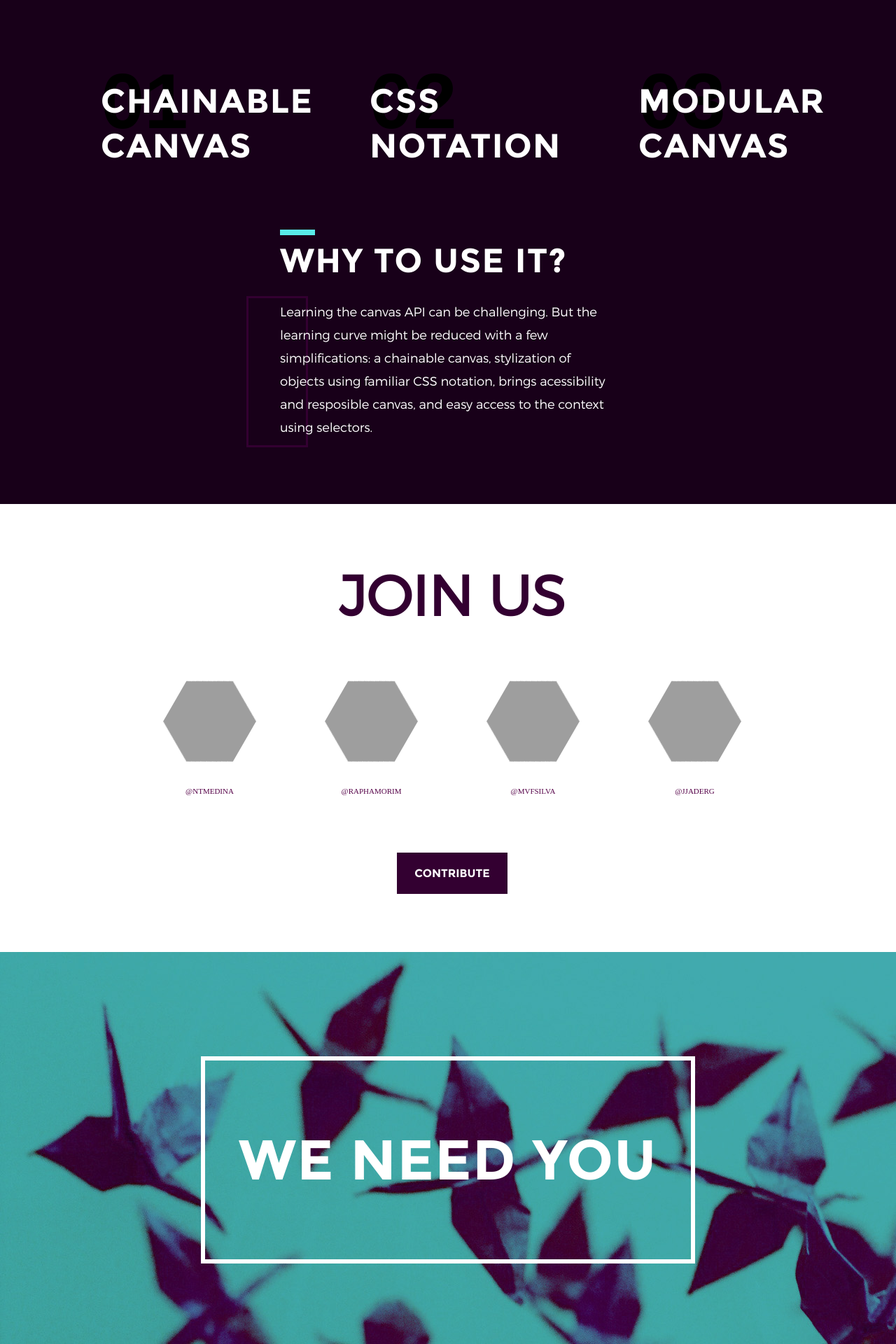
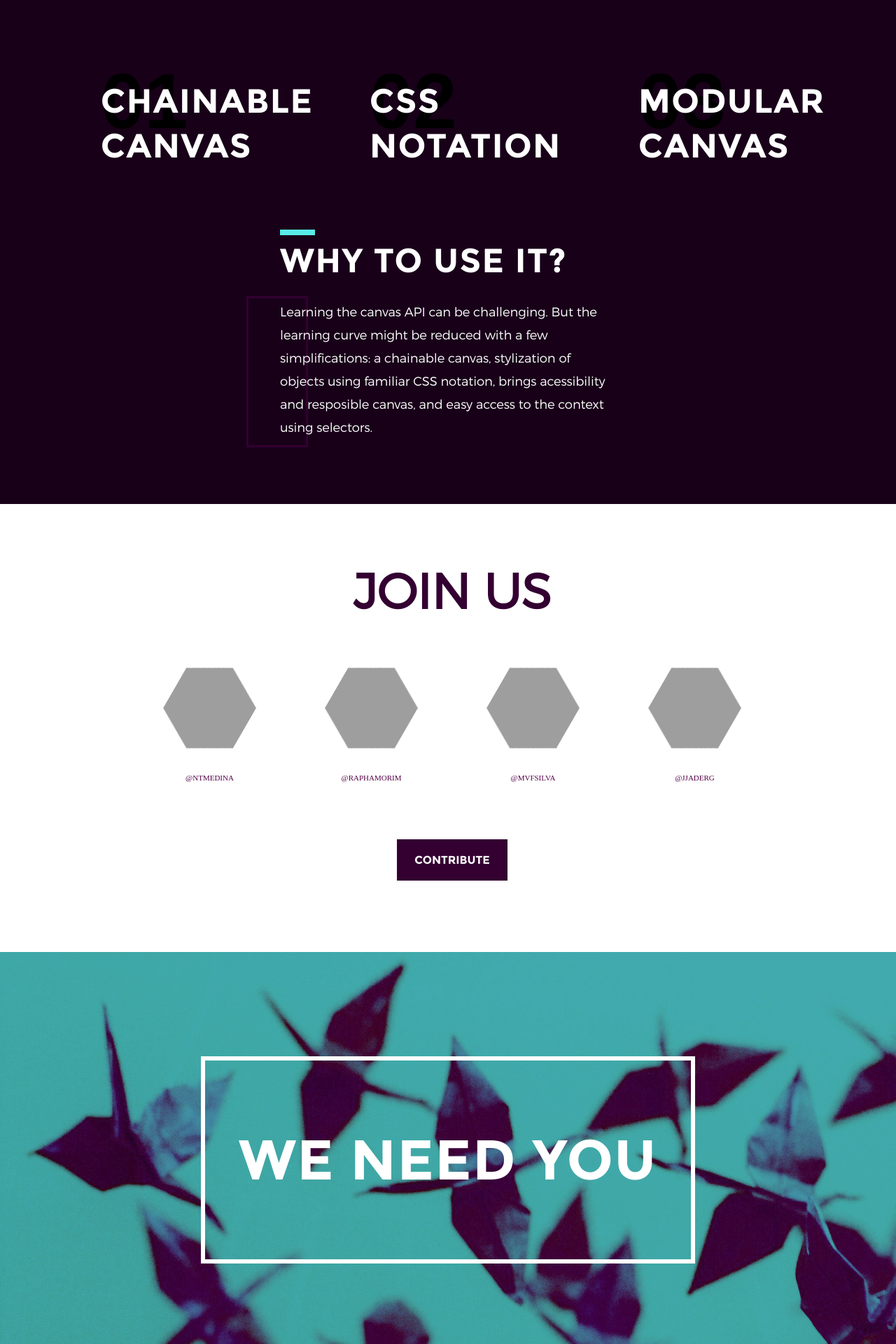
Before and after one commit to raphamorim/origamijs, a Jekyll site: the page built from index.html, in a window 1280 px wide. Shown: the part 675-2595 px from the top of the page at 70% size. Built offline with Jekyll 4.4.1, drawn with Linux system fonts in a browser that asks for light colours; grey boxes are pictures that could not be loaded.

Commit message:
Fixing font-sizes - third section

```diff
--- a/assets/stylesheet/molecules/join.scss
+++ b/assets/stylesheet/molecules/join.scss
@@ -4,9 +4,7 @@
 	.heading-lv1 {
 		color: $purple;
 		text-align: center;
-		font-size: 80px;
 		text-transform: uppercase;
-		font-family: 'Montserrat-Light';
 		margin-top: 5rem;
 	}
 }
```
